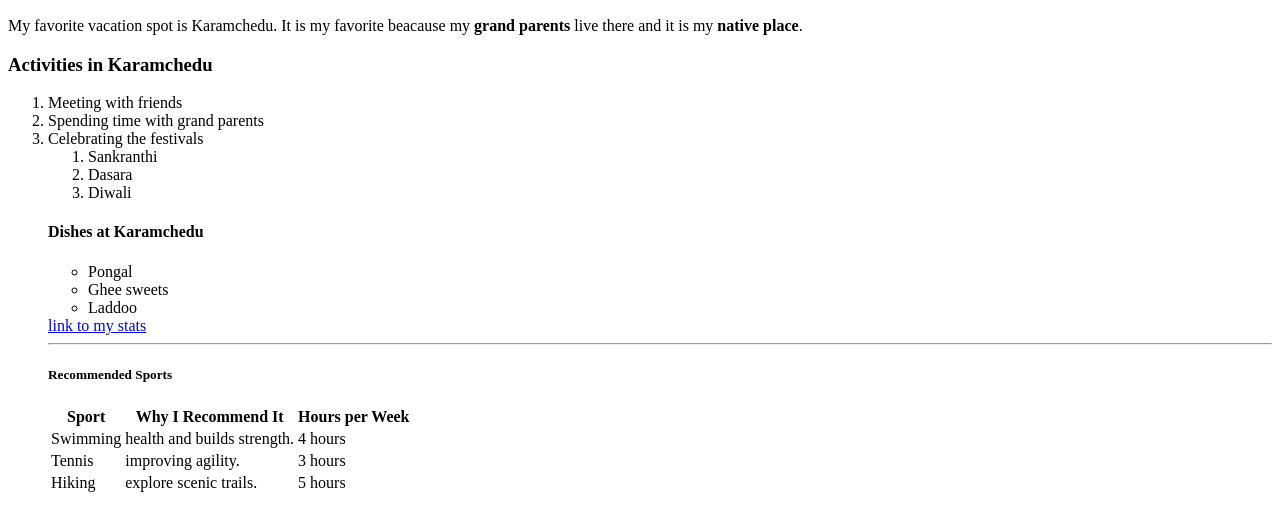
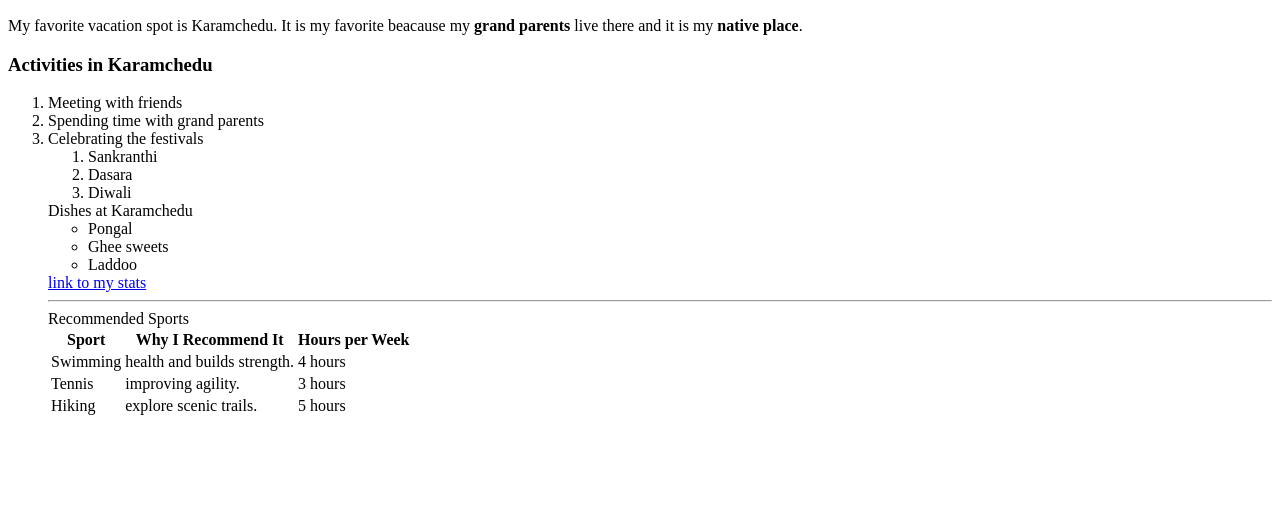
Before and after one commit to 44-563-WebApps-F23/44563-webapps-f23-assignment3-satwik1618, a plain HTML site: page index.html in a window 1280 px wide. Shown: the part 110-640 px from the top of the page. Drawn offline with Linux system fonts and the light colour scheme.

Commit message:
Update index.html

```diff
--- a/index.html
+++ b/index.html
@@ -23,7 +23,7 @@
                 <li>Diwali</li>
         </ol>
 
-        <h4>Dishes at Karamchedu</h4>
+        <h>Dishes at Karamchedu</h>
     <ul>
         <li>Pongal</li>
         <li>Ghee sweets</li>
@@ -35,7 +35,7 @@
 
  <hr>
 
-<h5>Recommended Sports</h5>
+<h>Recommended Sports</h>
 <table>
 
         <tr>
```
